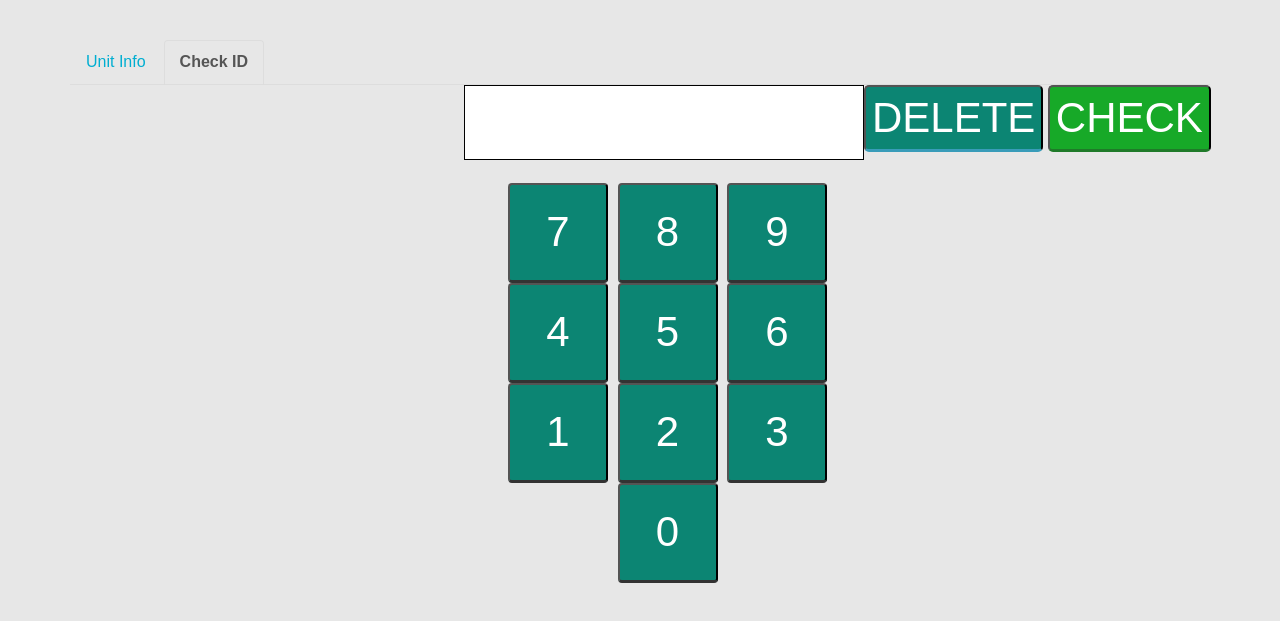
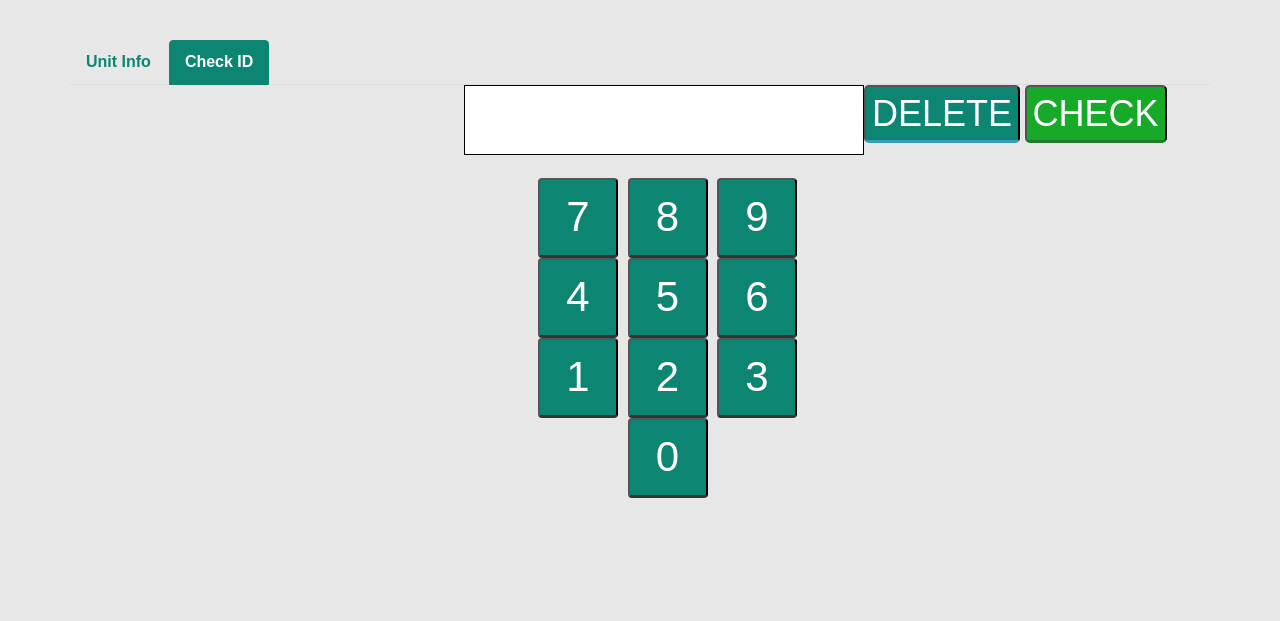
Before and after one commit to PulkitMehta94/LabEntry-B, a website: page public/pages/unitsInfo.html in a window 1280 px wide. Both pictures are taken after a click on the link "Check ID". Shown: the part 75-696 px from the top of the page. Drawn offline with nearby package versions, Linux system fonts and the light colour scheme; no server answers; files whose address does not match are found by name.

Commit message:
Minor CSS changes

```diff
--- a/public/javascript/main.js
+++ b/public/javascript/main.js
@@ -181,10 +181,10 @@ function unitSelected(unit)
 }
 function displayStudents(unit)
 {
-    var  studentTable="<table id='datatable'><tr><td style='width: 80px; color: white; text-align: center'>Student ID</td>";
-    studentTable+= "<td style='width: 80px; color: white; text-align: center;'>Student Name</td>";
-    studentTable+="<td style='width: 80px; color: white; text-align: center;'>Unit Enrolled</td>";
-    studentTable+="<td style='width: 80px; color: white; text-align: center;'>Pre-requisite\n(Completed)</td></tr>";
+    var  studentTable="<table id='datatable'><tr><td style='width: 80px; color: white; text-align: center'>STUDENT ID</td>";
+    studentTable+= "<td style='width: 80px; color: white; text-align: center;'>STUDENT NAME</td>";
+    studentTable+="<td style='width: 80px; color: white; text-align: center;'>UNIT ENROLLED</td>";
+    studentTable+="<td style='width: 80px; color: white; text-align: center;'>PRE-REQUISITE\n(COMPLETED)</td></tr>";
     studentTable+="<tbody id='myTable'>";
 
     if(data.length==0)
--- a/public/stylesheets/style.css
+++ b/public/stylesheets/style.css
@@ -286,8 +286,8 @@ margin-left: 4px;
 /* #e5e5e5 */
 /* Check Id */
 .btn-style {
-    width:100px;
-    height:100px;
+    width:80px;
+    height:80px;
     margin-left:5px;
     border-radius:4px;
 }
@@ -347,7 +347,7 @@ margin-left: 4px;
 	/* background:#24b4de; */
 	background:#0c8573;
     color:#fff;
-    font-size:42px;
+    font-size:36px;
     cursor: pointer;
     outline:none;
     border-bottom:3px solid #399cb9;
@@ -356,7 +356,7 @@ margin-left: 4px;
 .del-bg:active {
     background:#0c8573;
     color:#fff;
-    font-size:40px;
+    font-size:34px;
     cursor: pointer;
     outline:none;
     box-shadow: inset 4px 4px 4px #399cb9;
@@ -366,7 +366,7 @@ margin-left: 4px;
 #eqn-bg {
     background:#17a928;
     color:#fff;
-    font-size:42px;
+    font-size:36px;
     cursor: pointer;
     outline:none;
 	border-bottom:3px solid #1f7a29;
@@ -376,7 +376,7 @@ margin-left: 4px;
 #eqn-bg:active {
     background:#17a928;
     color:#fff;
-    font-size:40px;
+    font-size:34px;
     cursor: pointer;
     outline:none;
     box-shadow: inset 4px 4px 4px #1f7a29;
@@ -385,7 +385,7 @@ margin-left: 4px;
 {
 	font-size: -webkit-xxx-large;
     border: 1px solid;
-    height: 75px;
+    height: 70px;
     width: 400px;
 	text-align: center;
 	margin-left: 394px;
@@ -406,6 +406,17 @@ button
 }
 .nav-tabs>li.active>a, .nav-tabs>li.active>a:focus, .nav-tabs>li.active>a:hover
 {
-	background-color: transparent;
+	/* background-color: transparent; */
+	background-color: #0c8573;
+	color: white;
+	border:1px solid  #0c8573;
 	font-weight: bold;
 }
+.nav-tabs>li>a {
+    margin-right: 2px;
+    line-height: 1.42857143;
+    border: 1px solid transparent;
+    border-radius: 4px 4px 0 0;
+    color: #0c8573;
+    font-weight: bold;
+}
```
